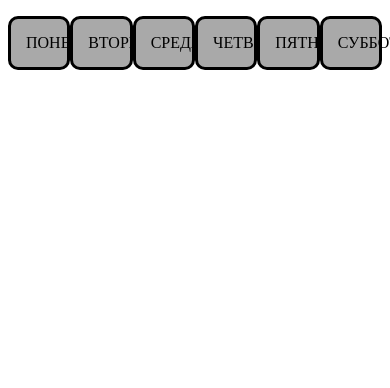
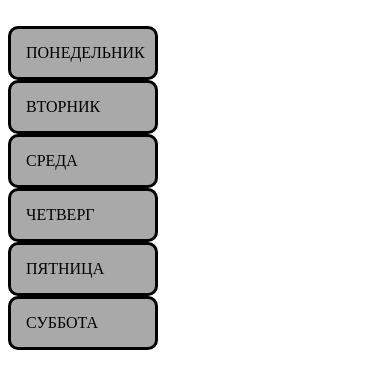
Before and after one commit to skolb1992/Kolb_Sergey, a plain HTML site: page home_work/lesson_07/index.html in a window 390 px wide. Drawn offline with Linux system fonts and the light colour scheme.

Commit message:
сделано

```diff
--- a/home_work/lesson_07/index.html
+++ b/home_work/lesson_07/index.html
@@ -15,6 +15,7 @@
     .menu ul li{
         list-style: none;
         width: calc(100%/6);
+        min-width: 150px;
     }
     .menu > ul li a{
         border: 3px solid black;
@@ -39,6 +40,16 @@
     }
     .menu li:hover > ul{
         display: block;
+    }
+    @media all and (max-width: 900px) {
+        .menu > ul{
+            display: inline;}
+        ul{
+            padding: 0;
+            margin-left: 150px;
+            margin-top: -55px;
+
+        }
     }
 </style>
 <body>
```
